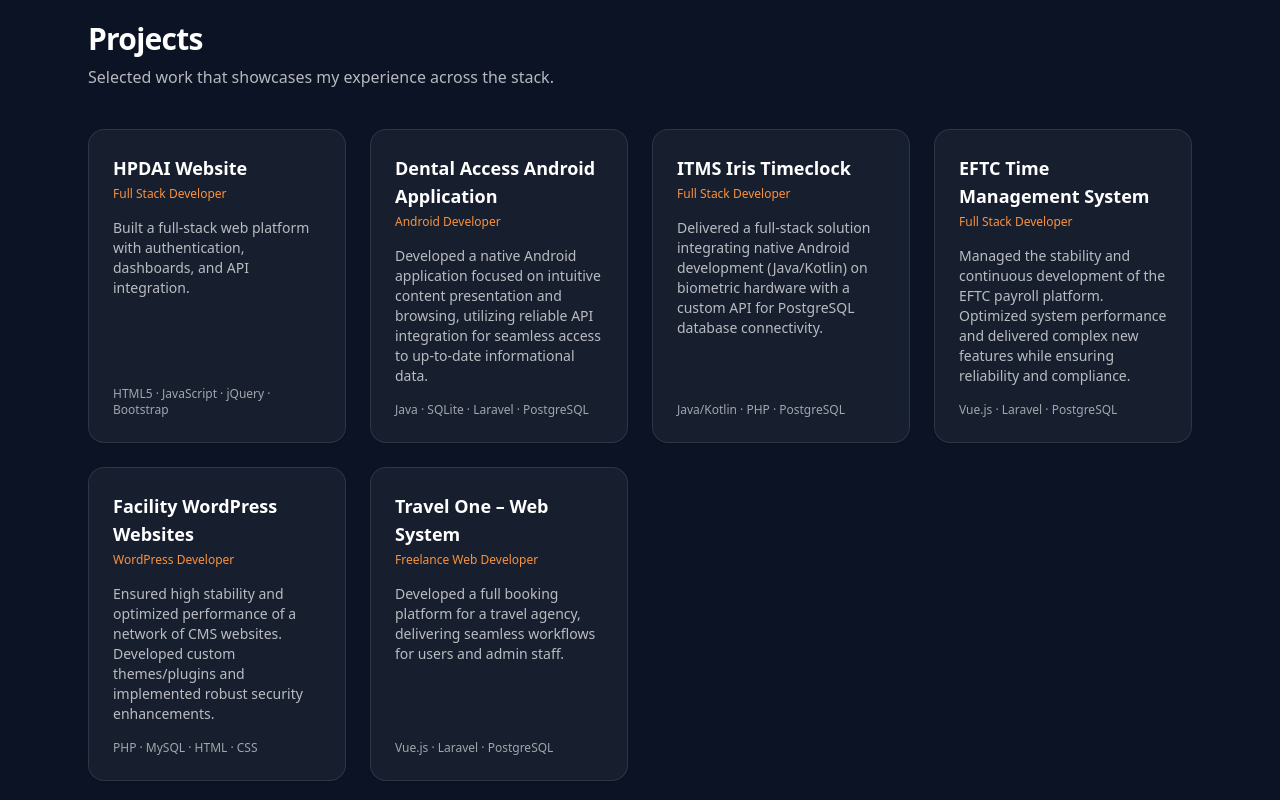
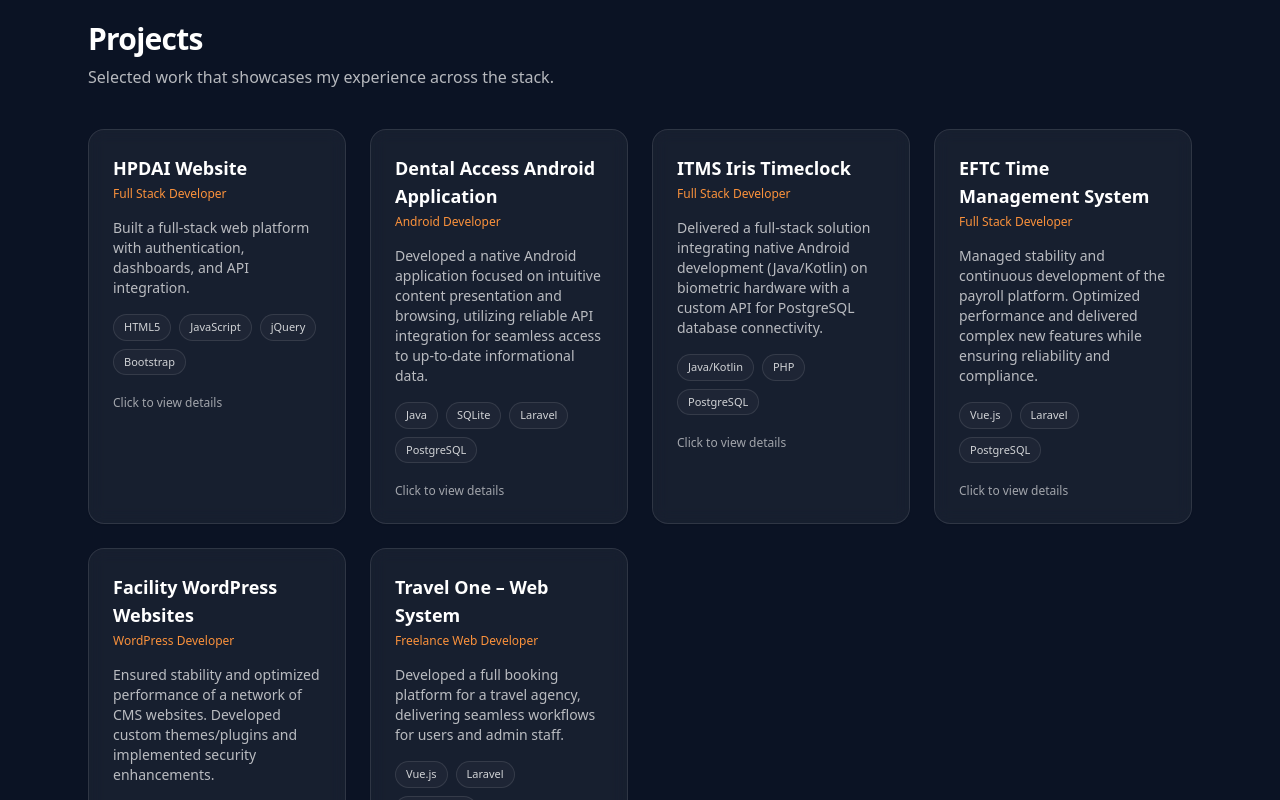
Before and after one commit to ealabril-dev/portfolio, a React (Vite) app: page / in a window 1280 px wide. Shown: the part 2240-3040 px from the top of the page. Built offline with nearby package versions, Linux system fonts and the light colour scheme.

Commit message:
Add project modal details

```diff
--- a/src/sections/Projects.jsx
+++ b/src/sections/Projects.jsx
@@ -1,3 +1,4 @@
+import { useEffect, useState } from "react";
 import Section from "../components/Section";
 import Card from "../components/Card";
 
@@ -6,41 +7,99 @@ const projects = [
     title: "HPDAI Website",
     role: "Full Stack Developer",
     desc: "Built a full-stack web platform with authentication, dashboards, and API integration.",
-    tech: "HTML5 · JavaScript · jQuery · Bootstrap",
+    tech: ["HTML5", "JavaScript", "jQuery", "Bootstrap"],
+    details: [
+      "Implemented authentication and role-based access.",
+      "Built dashboards and admin utilities for internal workflows.",
+      "Integrated API endpoints and improved performance for common flows.",
+    ],
+    links: {
+      demo: "",
+      github: "",
+    },
   },
   {
     title: "Dental Access Android Application",
     role: "Android Developer",
     desc: "Developed a native Android application focused on intuitive content presentation and browsing, utilizing reliable API integration for seamless access to up-to-date informational data.",
-    tech: "Java · SQLite · Laravel · PostgreSQL",
+    tech: ["Java", "SQLite", "Laravel", "PostgreSQL"],
+    details: [
+      "Designed an easy-to-navigate UI for browsing content.",
+      "Implemented API-driven data sync and caching.",
+      "Improved offline reliability with local storage patterns.",
+    ],
+    links: { demo: "", github: "" },
   },
   {
     title: "ITMS Iris Timeclock",
     role: "Full Stack Developer",
     desc: "Delivered a full-stack solution integrating native Android development (Java/Kotlin) on biometric hardware with a custom API for PostgreSQL database connectivity.",
-    tech: "Java/Kotlin · PHP · PostgreSQL",
+    tech: ["Java/Kotlin", "PHP", "PostgreSQL"],
+    details: [
+      "Integrated with biometric hardware for time logging.",
+      "Created a custom API layer for device ↔ server communication.",
+      "Ensured database integrity and operational stability.",
+    ],
+    links: { demo: "", github: "" },
   },
   {
     title: "EFTC Time Management System",
     role: "Full Stack Developer",
-    desc: "Managed the stability and continuous development of the EFTC payroll platform. Optimized system performance and delivered complex new features while ensuring reliability and compliance.",
-    tech: "Vue.js · Laravel · PostgreSQL",
+    desc: "Managed stability and continuous development of the payroll platform. Optimized performance and delivered complex new features while ensuring reliability and compliance.",
+    tech: ["Vue.js", "Laravel", "PostgreSQL"],
+    details: [
+      "Built and shipped new timekeeping & payroll features.",
+      "Improved performance and reliability of critical workflows.",
+      "Maintained maintainable code practices for long-term scaling.",
+    ],
+    links: { demo: "", github: "" },
   },
   {
     title: "Facility WordPress Websites",
     role: "WordPress Developer",
-    desc: "Ensured high stability and optimized performance of a network of CMS websites. Developed custom themes/plugins and implemented robust security enhancements.",
-    tech: "PHP · MySQL · HTML · CSS",
+    desc: "Ensured stability and optimized performance of a network of CMS websites. Developed custom themes/plugins and implemented security enhancements.",
+    tech: ["PHP", "MySQL", "HTML", "CSS"],
+    details: [
+      "Built custom themes/plugins and maintained update lifecycles.",
+      "Improved performance, caching, and page stability.",
+      "Implemented security hardening and monitoring practices.",
+    ],
+    links: { demo: "", github: "" },
   },
   {
     title: "Travel One – Web System",
     role: "Freelance Web Developer",
     desc: "Developed a full booking platform for a travel agency, delivering seamless workflows for users and admin staff.",
-    tech: "Vue.js · Laravel · PostgreSQL",
+    tech: ["Vue.js", "Laravel", "PostgreSQL"],
+    details: [
+      "Built booking flow and admin management tools.",
+      "Implemented role-based features for users/admin staff.",
+      "Delivered a complete end-to-end system workflow.",
+    ],
+    links: { demo: "", github: "" },
   },
 ];
 
 export default function Projects() {
+  const [selected, setSelected] = useState(null);
+
+  // Close on ESC
+  useEffect(() => {
+    const onKeyDown = (e) => {
+      if (e.key === "Escape") setSelected(null);
+    };
+    window.addEventListener("keydown", onKeyDown);
+    return () => window.removeEventListener("keydown", onKeyDown);
+  }, []);
+
+  // Lock background scroll when modal is open
+  useEffect(() => {
+    document.body.style.overflow = selected ? "hidden" : "";
+    return () => {
+      document.body.style.overflow = "";
+    };
+  }, [selected]);
+
   return (
     <Section
       id="projects"
@@ -49,20 +108,145 @@ export default function Projects() {
     >
       <div className="grid grid-cols-1 gap-6 sm:grid-cols-2 xl:grid-cols-4">
         {projects.map((p) => (
-          <Card key={p.title} className="p-6 flex flex-col">
-            <h3 className="text-lg font-semibold">{p.title}</h3>
-            <span className="mt-1 text-xs text-orange-400">{p.role}</span>
+          <button
+            key={p.title}
+            onClick={() => setSelected(p)}
+            className="text-left"
+          >
+            <Card className="p-6 h-full hover:translate-y-[-2px] transition-transform">
+              <h3 className="text-lg font-semibold">{p.title}</h3>
+              <span className="mt-1 block text-xs text-orange-400">{p.role}</span>
 
-            <p className="mt-4 text-sm text-slate-500 dark:text-white/600 dark:text-white/70 flex-1">
-              {p.desc}
-            </p>
+              <p className="mt-4 text-sm text-slate-600 dark:text-white/70">
+                {p.desc}
+              </p>
 
-            <div className="mt-4 text-xs text-slate-500 dark:text-white/60">
-              {p.tech}
-            </div>
-          </Card>
+              <div className="mt-4 flex flex-wrap gap-2">
+                {p.tech.slice(0, 4).map((t) => (
+                  <span
+                    key={t}
+                    className="rounded-full border border-slate-200 bg-white px-2.5 py-1 text-[11px] text-slate-700
+                               dark:border-white/10 dark:bg-white/[0.03] dark:text-white/80"
+                  >
+                    {t}
+                  </span>
+                ))}
+              </div>
+
+              <div className="mt-5 text-xs text-slate-500 dark:text-white/60">
+                Click to view details
+              </div>
+            </Card>
+          </button>
         ))}
       </div>
+
+      {/* Modal */}
+      {selected ? (
+        <ProjectModal project={selected} onClose={() => setSelected(null)} />
+      ) : null}
     </Section>
   );
 }
+
+function ProjectModal({ project, onClose }) {
+  return (
+    <div
+      className="fixed inset-0 z-[100] flex items-center justify-center px-4 py-8"
+      aria-modal="true"
+      role="dialog"
+    >
+      {/* Backdrop */}
+      <div
+        className="absolute inset-0 bg-black/60"
+        onClick={onClose}
+      />
+
+      {/* Panel */}
+      <div className="relative w-full max-w-2xl">
+        <div className="rounded-2xl border border-slate-200 bg-white p-6 shadow-xl
+                        dark:border-white/10 dark:bg-[#0B1324]">
+          <div className="flex items-start justify-between gap-4">
+            <div>
+              <h3 className="text-xl font-semibold">{project.title}</h3>
+              <p className="mt-1 text-sm text-orange-500 dark:text-orange-300">
+                {project.role}
+              </p>
+            </div>
+
+            <button
+              onClick={onClose}
+              className="rounded-xl border border-slate-200 bg-white px-3 py-1.5 text-sm text-slate-700 hover:bg-slate-50
+                         dark:border-white/10 dark:bg-white/[0.04] dark:text-white/80 dark:hover:bg-white/[0.07]"
+            >
+              Close
+            </button>
+          </div>
+
+          <p className="mt-4 text-sm text-slate-600 dark:text-white/70">
+            {project.desc}
+          </p>
+
+          {/* Details */}
+          {project.details?.length ? (
+            <div className="mt-5">
+              <div className="text-sm font-semibold">Highlights</div>
+              <ul className="mt-3 space-y-2 text-sm text-slate-700 dark:text-white/80">
+                {project.details.map((d) => (
+                  <li key={d} className="flex gap-3">
+                    <span className="mt-2 h-1.5 w-1.5 rounded-full bg-slate-400 dark:bg-white/70" />
+                    <span>{d}</span>
+                  </li>
+                ))}
+              </ul>
+            </div>
+          ) : null}
+
+          {/* Tech */}
+          <div className="mt-6">
+            <div className="text-sm font-semibold">Tech</div>
+            <div className="mt-3 flex flex-wrap gap-2">
+              {project.tech.map((t) => (
+                <span
+                  key={t}
+                  className="rounded-full border border-slate-200 bg-white px-3 py-1 text-xs text-slate-700
+                             dark:border-white/10 dark:bg-white/[0.03] dark:text-white/80"
+                >
+                  {t}
+                </span>
+              ))}
+            </div>
+          </div>
+
+          {/* Links (optional) */}
+          {(project.links?.demo || project.links?.github) ? (
+            <div className="mt-6 flex flex-wrap gap-3">
+              {project.links.demo ? (
+                <a
+                  href={project.links.demo}
+                  target="_blank"
+                  rel="noreferrer"
+                  className="inline-flex items-center justify-center rounded-full bg-orange-500 px-5 py-2 text-sm font-medium text-black hover:bg-orange-400 transition"
+                >
+                  Live Demo
+                </a>
+              ) : null}
+
+              {project.links.github ? (
+                <a
+                  href={project.links.github}
+                  target="_blank"
+                  rel="noreferrer"
+                  className="inline-flex items-center justify-center rounded-full border border-slate-200 bg-white px-5 py-2 text-sm font-medium text-slate-900 hover:bg-slate-50 transition
+                             dark:border-white/10 dark:bg-white/[0.04] dark:text-white dark:hover:bg-white/[0.07]"
+                >
+                  GitHub
+                </a>
+              ) : null}
+            </div>
+          ) : null}
+        </div>
+      </div>
+    </div>
+  );
+}
```
